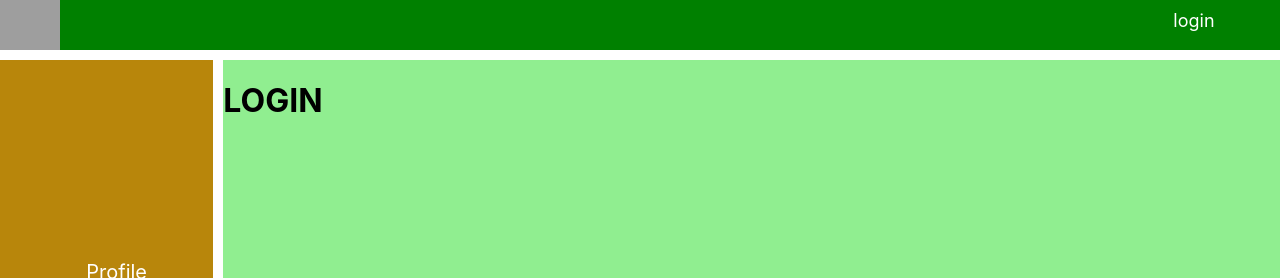
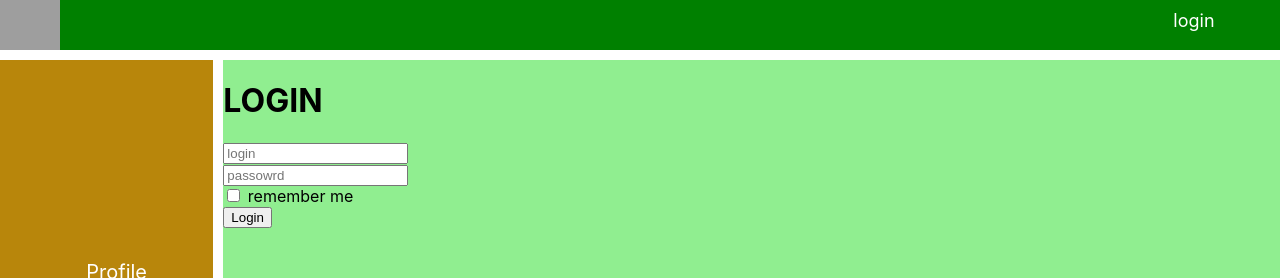
Before and after one commit to Ivanov273/React2.0, a React (Create React App) app: page /login in a window 1280 px wide. Shown: the top 278 px of the page. Built offline with nearby package versions, Linux system fonts and the light colour scheme; no server answers; grey boxes are pictures that could not be loaded.

Commit message:
75 lesson login

```diff
--- a/package.json
+++ b/package.json
@@ -13,6 +13,7 @@
     "react-router-dom": "^6.2.1",
     "react-scripts": "5.0.0",
     "redux": "^4.1.2",
+    "redux-form": "^8.3.8",
     "redux-thunk": "^2.4.1",
     "web-vitals": "^2.1.2"
   },
--- a/src/Component/Login/Login.jsx
+++ b/src/Component/Login/Login.jsx
@@ -1,7 +1,48 @@
 import React from 'react'
-const Loginpage = (props)=>{
+import {Field, reduxForm} from "redux-form";
+import {connect} from "react-redux";
+import {LoginThunk} from "../../Readux/Reducer-Auth";
+
+
+const LogiForm = (props) => {
+    return (
+        <form onSubmit={props.handleSubmit} >
+            <div>
+                <Field type="text" name={'login'} component="input" placeholder='login'/>
+            </div>
+            <div>
+                <Field type="text" name={'password'} component="input" placeholder='passowrd'/>
+            </div>
+            <div>
+                <Field type="checkbox" name={'remember me'} component="input" /> remember me
+            </div>
+            <div>
+                <button>Login</button>
+            </div>
+
+        </form>
+    )
+}
+const LoginFormRedux = reduxForm({
+    form: 'login', // имя формы в state (state.form.login)
+})(LogiForm)
+
+const Loginpage = (props) => {
+    const onSubmit=(formData)=>{
+       // console.log(formData)
+        console.log(props)
+        props.setlogin(formData.login,formData.password,formData.rememberMe)
+    }
+   //console.log(props)
     return <div>
         <h1>LOGIN</h1>
+        <LoginFormRedux onSubmit={onSubmit} setlogin={props.LoginThunk} />
     </div>
 }
-export default Loginpage
+let mapStateToLogin = (state) => {
+    return {
+        login: state.Auth.login2,
+    }
+}
+
+export default connect(mapStateToLogin,{LoginThunk})(Loginpage)
--- a/src/Component/Profile/PofileInfo/ProfileInfo.jsx
+++ b/src/Component/Profile/PofileInfo/ProfileInfo.jsx
@@ -19,7 +19,7 @@ const ProfileInfo = (props) => {
                 {props.profile.fullName}
             </div>
         </div>
-        <ProfileStatus status={'hi i`m Mike'}  profilestatus={props.profilestatus} updateStatus={props.updateStatus} />
+        <ProfileStatus status={'hi i`m Mike'} profilestatus={props.profilestatus} updateStatus={props.updateStatus}/>
 
     </div>
 }
--- a/src/HOC/AuthHOC.js
+++ b/src/HOC/AuthHOC.js
@@ -7,7 +7,7 @@ let mapStateToPropsForRedirect = (state)=>({
 export const WithAuthContainer = (Component) =>{
     class RedirectComponent extends React.Component {
         render(){
-            //if(!this.props.Auth) return <Navigate to={"/login"} />
+            if(!this.props.Auth) return <Navigate to={"/login"} />
             return <Component {...this.props} />
         }
     }
--- a/src/Readux/Reducer-Auth.js
+++ b/src/Readux/Reducer-Auth.js
@@ -1,12 +1,16 @@
-import {usersAPI} from "../api/api";
+import {LoginAPI, usersAPI as loginAPI, usersAPI} from "../api/api";
 
 const SETAUTH = 'SETAUTH'
+const SETLOGIN = 'SETLOGIN'
 
 let initstate = {
     userid: '',
     login: '',
     email: '',
-    isAuth: false
+    isAuth: false,
+    login2: 'adasdasd',
+    password: null,
+    rememberMe: false
 }
 const reducerAuth = (state = initstate, action) => {
     switch (action.type) {
@@ -16,11 +20,19 @@ const reducerAuth = (state = initstate, action) => {
                ...action.data,
                isAuth : true
            }
+           case SETLOGIN:
+           return {
+               ...state,
+               login2: action.login,
+               password: action.password,
+               rememberMe : action.rememberMe
+           }
         default:
             return state
     }
 }
 export const SetAuth = (id,login,email) => ({type: SETAUTH,data:{id,login,email}})
+export const setLogin = (login,password,rememberMe) => ({type: SETLOGIN,login,password,rememberMe})
 export const AuthThunk = (dispatch)=> {
     return (dispatch)=> {
         usersAPI.apiAuth().then(response => {
@@ -31,5 +43,17 @@ export const AuthThunk = (dispatch)=> {
     })
 }
 }
+export const LoginThunk = (login,password,rememberMe)=> {
+    debugger
+    return (dispatch)=> {
+        LoginAPI.authorize(login,password,rememberMe).then(response => {
+            if (response.data.resultCode === 0) {
+                //let {id,login,email} = response.data.data
+                console.log('assssassssssa')
+                dispatch(setLogin(login,password,rememberMe))
+           }
+    })
+}
+}
 
 export default reducerAuth
--- a/src/Readux/redux-store.js
+++ b/src/Readux/redux-store.js
@@ -5,13 +5,14 @@ import reducerSideBar from "./Reducer-SideBar";
 import reducerUsers from "./Reducer-Users";
 import reducerAuth from "./Reducer-Auth";
 import thunkMiddleware from "redux-thunk"
-
+import { reducer as formReducer } from 'redux-form'
 let reducers = combineReducers({
     ProfilePage: reducerProfile,
     DialogPage: reducerDialog,
     SideBar: reducerSideBar,
     usersPage: reducerUsers,
-    Auth: reducerAuth
+    Auth: reducerAuth,
+    form: formReducer
 })
 let store = createStore(reducers, applyMiddleware(thunkMiddleware))
 window.store = store
--- a/src/api/api.js
+++ b/src/api/api.js
@@ -45,6 +45,11 @@ export const ProfileAPI = {
          return instance.put(`profile/status/`,{status: status})
     }
 }
+export const LoginAPI = {
+    authorize(login,password,rememberMe){
+        return instance.post('auth/login',{login:login,password:password,rememberMe:rememberMe})
+    }
+}
 /*axios.get(`https://social-network.samuraijs.com/api/1.0/auth/me`,{
             withCredentials: true
         })*/
```
Also changed, not shown: 1 other file (tests, documents, lock files or other folders). Lines whose indentation alone changed are shown as unchanged.
